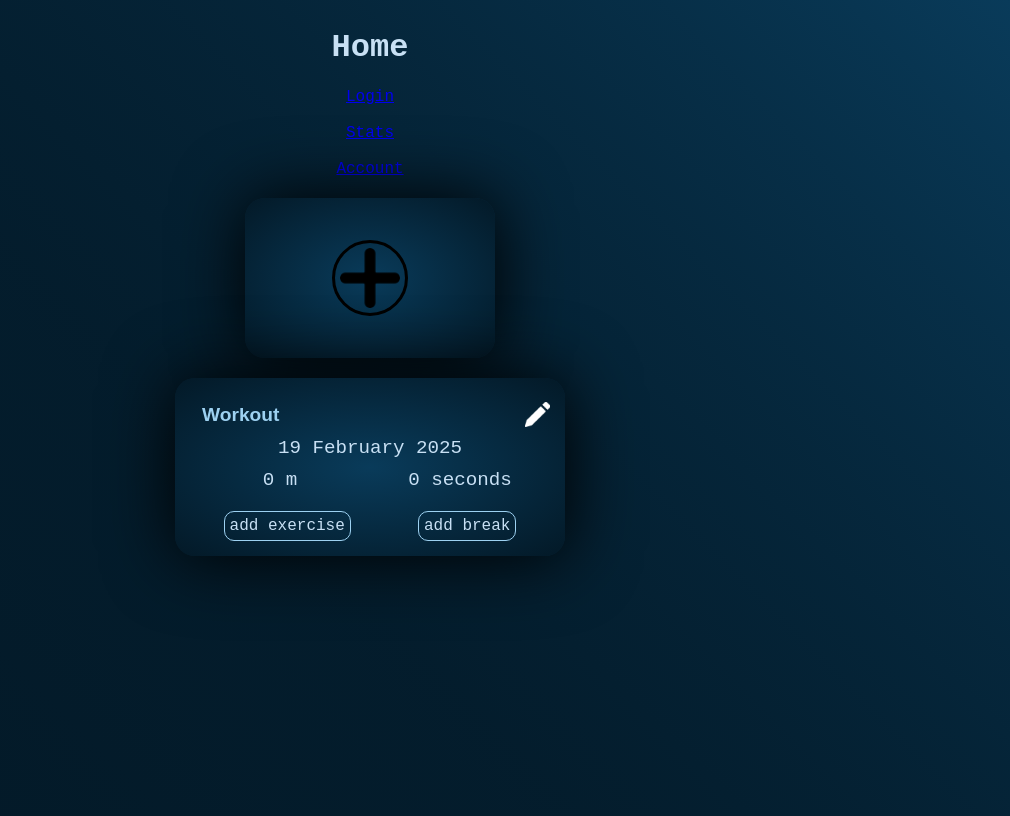
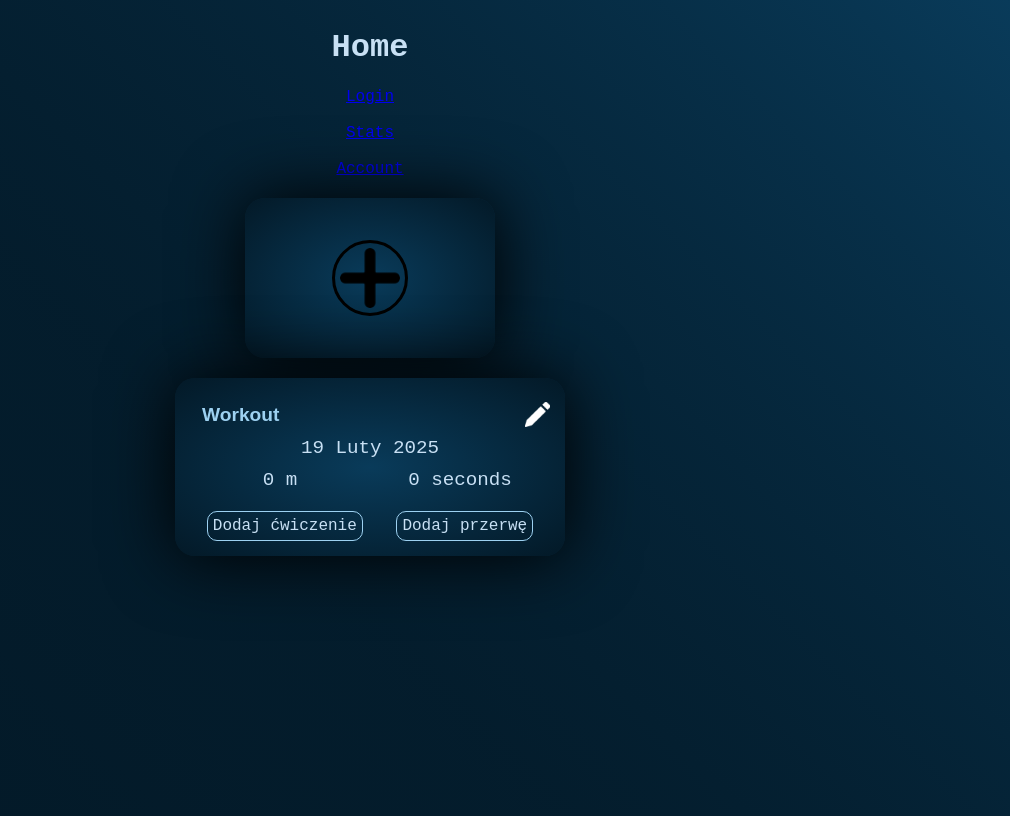
Before and after one commit to takitamMAJECZKA/swimming-app, a React (Vite) app: page /#/ in a window 1280 px wide. Shown: the whole page, without its empty margins (270-1280 px from the left). Built offline with nearby package versions, Linux system fonts and the light colour scheme.

Commit message:
fixed deleting exercise from workout

```diff
--- a/package.json
+++ b/package.json
@@ -12,7 +12,8 @@
   "dependencies": {
     "react": "^19.0.0",
     "react-dom": "^19.0.0",
-    "react-router-dom": "^7.2.0"
+    "react-router-dom": "^7.2.0",
+    "uuid": "^11.1.0"
   },
   "devDependencies": {
     "@eslint/js": "^9.19.0",
--- a/src/Components/Exercise.jsx
+++ b/src/Components/Exercise.jsx
@@ -1,9 +1,12 @@
-import { useState } from "react"
+import { useState, useEffect } from "react"
 import editIcon from "../assets/editIcon.png"
 
 export default function Exercise(props){
-    let [exerciseInfo, setExerciseInfo] = useState({index: props.index,name:'Exercise '+String(props.index+1), distance: 0, time:'NaN:NaN'})
+    let [exerciseInfo, setExerciseInfo] = useState({id: props.id, name:'Exercise '+String(props.index+1), type:'exercise', distance: 0, time:'NaN:NaN'})
 
+    useEffect(()=>{
+        props.updateData(exerciseInfo)
+    }, [exerciseInfo])
 
     function handleAmountOfPoolsChange(e){
         setExerciseInfo({...exerciseInfo , distance: e.target.value*25})
@@ -38,17 +41,15 @@ export default function Exercise(props){
         <div className="exercise">
             <label><input type="text" onChange={(e) => {handleExerciseNameChange(e)}} className="exerciseName dataInput" placeholder="Exercise name" value={exerciseInfo.name}/><img className="editIcon" src={editIcon} alt="edit" /></label>
             <div className="dataInputsWrapper">
-                <label>Amount of pools(25m): <input type="number" min={0} onChange={(e)=>{handleAmountOfPoolsChange(e)}} className="dataInput exercisePoolsInput"/></label>
-                <label>Time(mm:ss): <input type="text" placeholder="mm:ss"onChange={(e)=>{handleTimeChange(e)}} className="dataInput exerciseTimeInput"/></label>
+                <label>Liczba basenów(25m): <input type="number" min={0} onChange={(e)=>{handleAmountOfPoolsChange(e)}} className="dataInput exercisePoolsInput"/></label>
+                <label>Czas(mm:ss): <input type="text" placeholder="mm:ss"onChange={(e)=>{handleTimeChange(e)}} className="dataInput exerciseTimeInput"/></label>
             </div>
             <div className="exerciseCalculations">
-                <div className="exerciseDistance">Distance(m): {exerciseInfo.distance}</div>
-                <div className="exercisePace">Pace(/100m): {convertToMins(convertToSecs(exerciseInfo.time)/(exerciseInfo.distance/100)) != 'NaN:NaN' ? convertToMins(convertToSecs(exerciseInfo.time)/(exerciseInfo.distance/100)) : '00:00'}</div>
+                <div className="exerciseDistance">Dystans(m): {exerciseInfo.distance}</div>
+                <div className="exercisePace">Tempo(/100m): {convertToMins(convertToSecs(exerciseInfo.time)/(exerciseInfo.distance/100)) != 'NaN:NaN' ? convertToMins(convertToSecs(exerciseInfo.time)/(exerciseInfo.distance/100)) : '00:00'}</div>
             </div>
             <div className="exerciseButtons">
-                <button className="moveDownButton" onClick={()=>props.moveDownFunc(exerciseInfo.index)}>DOWN</button>
-                <button className="deleteButton" onClick={()=>{props.deleteFunc(exerciseInfo.index)}}>X</button>
-                <button className="moveUpButton" onClick={()=>props.moveUpFunc(exerciseInfo.index)}>UP</button>
+                <button className="deleteButton" onClick={()=>{props.deleteFunc(exerciseInfo.id)}}>X</button>
             </div>
         </div>
     )
--- a/src/Components/Workout.jsx
+++ b/src/Components/Workout.jsx
@@ -2,94 +2,99 @@ import { useState, useEffect } from "react";
 import editIcon from "../assets/editIcon.png"
 import Exercise from "./Exercise";
 import Break from "./Break";
-
+import {v4 as uuidv4} from 'uuid'
 
 export default function Workout(){
-    let [timeLong, setTimeLong] = useState(0);
-    let [distance, setDistance] = useState(0);
+    let date = new Date();
+
     let [content, setContent] = useState([])
-    let date = new Date();
-    let [workoutName, setWorkoutName] = useState('Workout')
+    let [workoutData, setWorkoutData] = useState({name: 'Workout', timeLong: 0, distance: 0, workoutDate: date ,elementsIn: [...content]})
 
     function handleWorkoutNameChange(e){
-        setWorkoutName(e.target.value)
+        setWorkoutData({...workoutData, name: e.target.value})
     }
 
     function updateTimeLong(addedTime){
-        setTimeLong(t => t+addedTime)
+        setWorkoutData({...workoutData, time: workoutData.time + addedTime})
     }
 
     function updateDistance(addedDistance){
-        setDistance(d => d+addedDistance)
+        setWorkoutData({...workoutData, distance: workoutData.distance + addedDistance})
+
     }
 
     function handleAddExercise(){
-        setContent(c => [...c, {type:'exercise'}])
+        setContent(c => [...c, {type:'exercise', id: uuidv4()}])
+        console.log(content);
     }
 
     function handleAddBreak(){
         setContent(c => [...c, {type:'break'}])
     }
 
-    function handleElementUp(index){
-        if(index > 0){
-            let updatedContent = content;
-            [updatedContent[index] , updatedContent[index-1]] = [updatedContent[index] , updatedContent[index-1]];
-            setContent(updatedContent)
+    function handleElementDelete(id){
+        let updatedContent = content.filter((element) => element.id!==id  )
+
+        setContent(updatedContent)
+    }
+
+    function updateData(elementData){
+        if(elementData.type='exercise'){
+            content.map((element) => {
+                if(element.id == elementData.id){
+                    element.name = elementData.name;
+                    element.distance = elementData.distance;
+                    element.time = elementData.time;
+                    setContent([...content])
+                }
+            })
         }
     }
 
-    function handleElementDown(index){
-
-    }
-    function handleElementDelete(index){
-        let updatedContent = content.filter((_, i) => i!=index )
-        setContent(updatedContent)
-    }
     function getMonthString(){
         switch(date.getMonth()){
             case 0:
-                return 'January'
+                return 'Styczeń'
             case 1:
-                return'February'
+                return'Luty'
             case 2:
-                return'March'
+                return'Marzec'
             case 3:
-                return'April'
+                return'Kwiecień'
             case 4:
-                return'May'
+                return'Maj'
             case 5:
-                return'June'
+                return'Czerwiec'
             case 6:
-                return'July'
+                return'Lipiec'
             case 7:
-                return'August'
+                return'Sierpień'
             case 8:
-                return'September'
+                return'Wrzesień'
             case 9:
-                return'October'
+                return'Październik'
             case 10:
-                return'November'
+                return'Listopad'
             case 11:
-                return'December'
+                return'Grudzieńs'
         }
     }
 
     return(
         <div className="workoutContainer">
             <div className="workoutHeader">
-                <label><input type="text" onChange={(e) => {handleWorkoutNameChange(e)}} className="workoutName dataInput" placeholder="Workout name" value={workoutName}/><img className="editIcon" src={editIcon} alt="edit" /></label>
+                <label><input type="text" onChange={(e) => {handleWorkoutNameChange(e)}} className="workoutName dataInput" placeholder="Workout name" value={workoutData.name}/><img className="editIcon" src={editIcon} alt="edit" /></label>
                 <div className="workoutInfo">
                     <div className="workoutDate">{date.getDate()} {getMonthString()} {date.getFullYear()}</div>
-                    <div className="workoutDistance">{distance} m</div>
-                    <div className="workoutTime">{timeLong} seconds</div>
+                    <div className="workoutDistance">{workoutData.distance} m</div>
+                    <div className="workoutTime">{workoutData.timeLong} seconds</div>
                 </div>
             </div>
             <div className="exercisesAndBreaksWrapper">
                 {content.map((element, i)=>{
                     if (element.type == 'exercise'){
                         return(
-                        <Exercise key={i} index={i} deleteFunc={handleElementDelete} moveUpFunc={handleElementUp} moveDownFunc={handleElementDown}/>
+                        <Exercise key={element.id} id={element.id} index={i} updateData={updateData} deleteFunc={handleElementDelete} />
                         )
                     }else{
                         return(
@@ -100,8 +105,8 @@ export default function Workout(){
                 <Break />
             </div>
             <div className="addElements">
-                <button className="addExercise" onClick={() => {handleAddExercise()}}>add exercise</button>
-                <button className="addBreak" onClick={() => {handleAddBreak()}}>add break</button>
+                <button className="addExercise" onClick={() => {handleAddExercise()}}>Dodaj ćwiczenie</button>
+                <button className="addBreak" onClick={() => {handleAddBreak()}}>Dodaj przerwę</button>
             </div>
         </div>
     )
```
Also changed, not shown: 1 other file (tests, documents, lock files or other folders).
